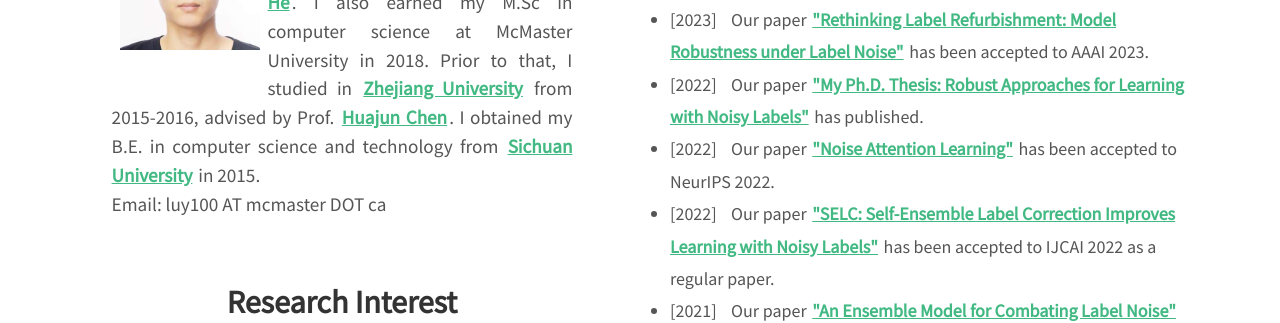
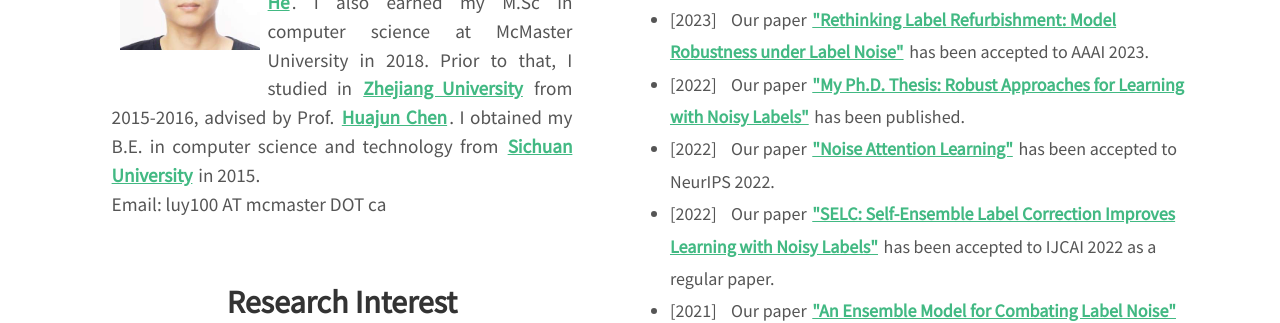
Before and after one commit to MacLLL/MacLLL.github.io, a Jekyll site: the page built from index.html, in a window 1280 px wide. Shown: the part 1134-1457 px from the top of the page. Built offline with Jekyll 4.4.1, drawn with Linux system fonts in a browser that asks for light colours; nearby versions of some CDN libraries.

Commit message:
Update index.html

```diff
--- a/index.html
+++ b/index.html
@@ -48,7 +48,7 @@
 <ul style="line-height:180%">
 	<li style="font-size: 24px; font-weight: bold;"><span>[2024]</span> &nbsp&nbsp New!!!! Our paper <a href="https://vastgaussian.github.io/" target="_blank">"VastGaussian: Vast Gaussian for Large Scene Reconstruction"</a> has been accepted to CVPR 2024. </li>
 	<li><span>[2023]</span> &nbsp&nbsp Our paper <a href="https://ojs.aaai.org/index.php/AAAI/article/view/26751" target="_blank">"Rethinking Label Refurbishment: Model Robustness under Label Noise"</a> has been accepted to AAAI 2023. </li> <!-- (acceptance rate 19.6%, 1721/8777). </li> -->
-	<li><span>[2022]</span> &nbsp&nbsp Our paper <a href="https://macsphere.mcmaster.ca/handle/11375/27915" target="_blank">"My Ph.D. Thesis: Robust Approaches for Learning with Noisy Labels"</a> has published. </li> <!-- (acceptance rate 25.6%, 2665/10411).  </li> -->
+	<li><span>[2022]</span> &nbsp&nbsp Our paper <a href="https://macsphere.mcmaster.ca/handle/11375/27915" target="_blank">"My Ph.D. Thesis: Robust Approaches for Learning with Noisy Labels"</a> has been published. </li> <!-- (acceptance rate 25.6%, 2665/10411).  </li> -->
 	<li><span>[2022]</span> &nbsp&nbsp Our paper <a href="https://openreview.net/pdf?id=yfNSUQ3yRo" target="_blank">"Noise Attention Learning"</a> has been accepted to NeurIPS 2022. </li> <!-- (acceptance rate 25.6%, 2665/10411).  </li> -->
 	<li><span>[2022]</span> &nbsp&nbsp Our paper <a href="https://www.ijcai.org/proceedings/2022/455" target="_blank">"SELC: Self-Ensemble Label Correction Improves Learning with Noisy Labels"</a> has been accepted to IJCAI 2022 as a regular paper. </li> <!-- (acceptance rate 15.0%, 681/4535). </li> -->
 	<!--<li><span>[2021-10-27]</span> &nbsp&nbsp Our paper <a href="https://maclll.github.io/github_papers/bigdata2021.pdf" target="_blank">"MixNN: Combating Noisy Labels in Deep Learning by Mixing with Nearest Neighbours"</a> has been accepted to IEEE BigData 2021 as a regular paper (acceptance rate 19.9%, 97/486).</li> -->
```
